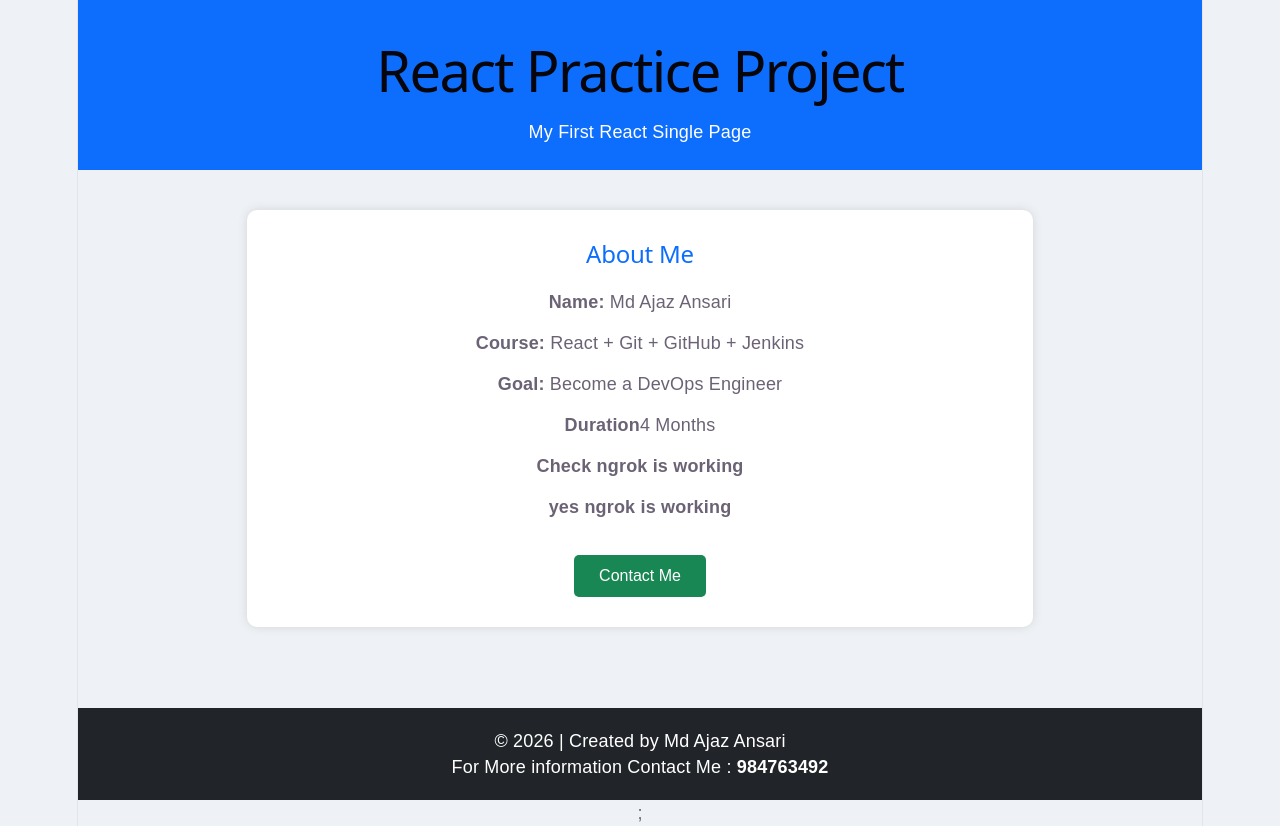
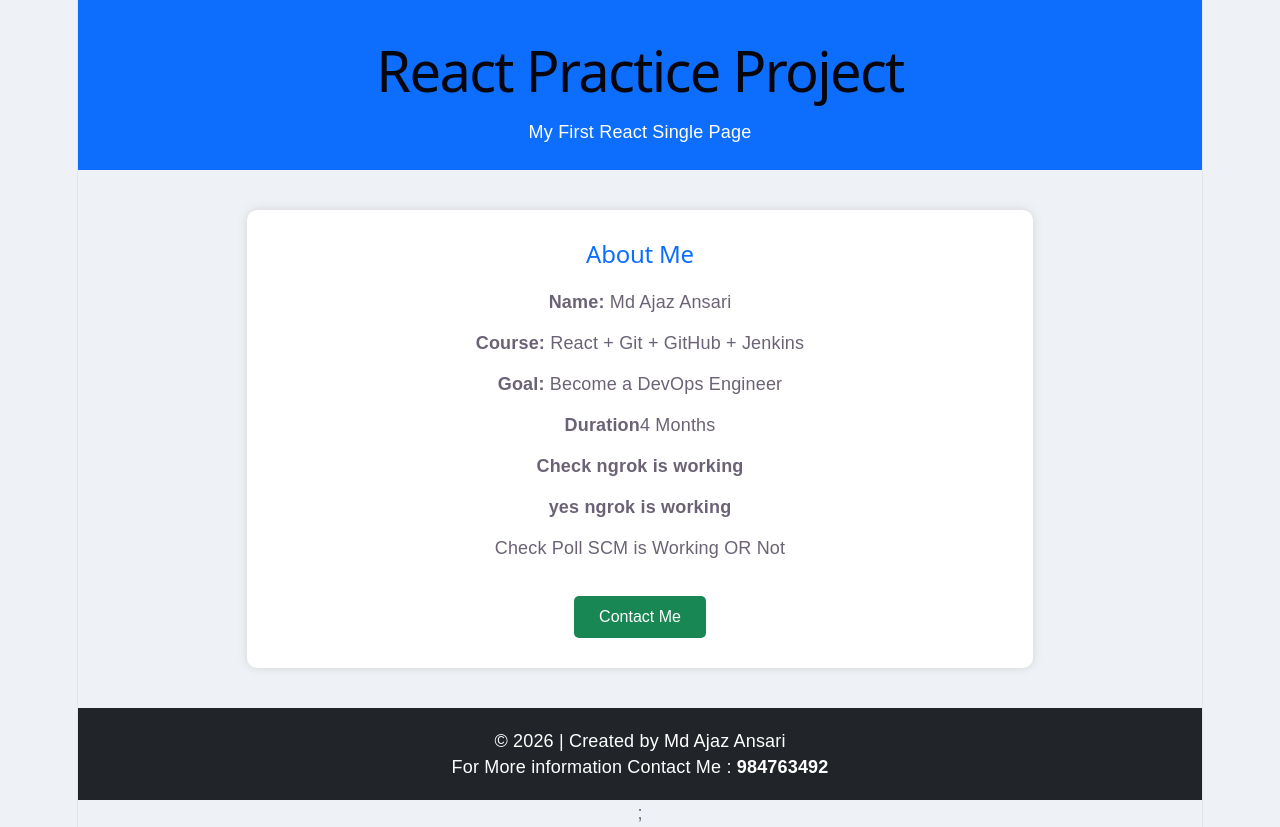
Before and after one commit to mdajazansari64-arch/React-Template, a React (Vite) app: page / in a window 1280 px wide. Built offline with nearby package versions, Linux system fonts and the light colour scheme.

Commit message:
Update Temp.jsx

```diff
--- a/src/Temp.jsx
+++ b/src/Temp.jsx
@@ -18,6 +18,7 @@ function Temp() {
                 <p><strong>Duration</strong>4 Months</p>
                 <p><strong>Check ngrok is working</strong></p>
                 <p><strong>yes ngrok is working</strong></p>
+                <p>Check Poll SCM is Working OR Not</p>
 
                 <button>Contact Me</button>
             </main>
```
